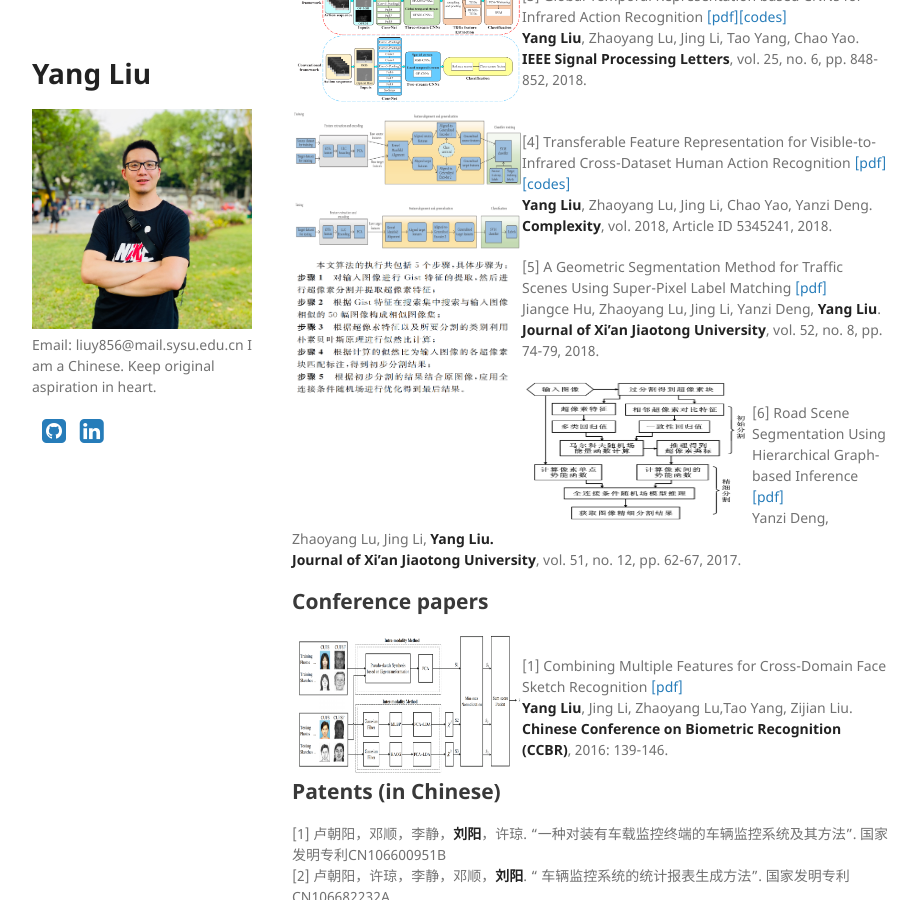
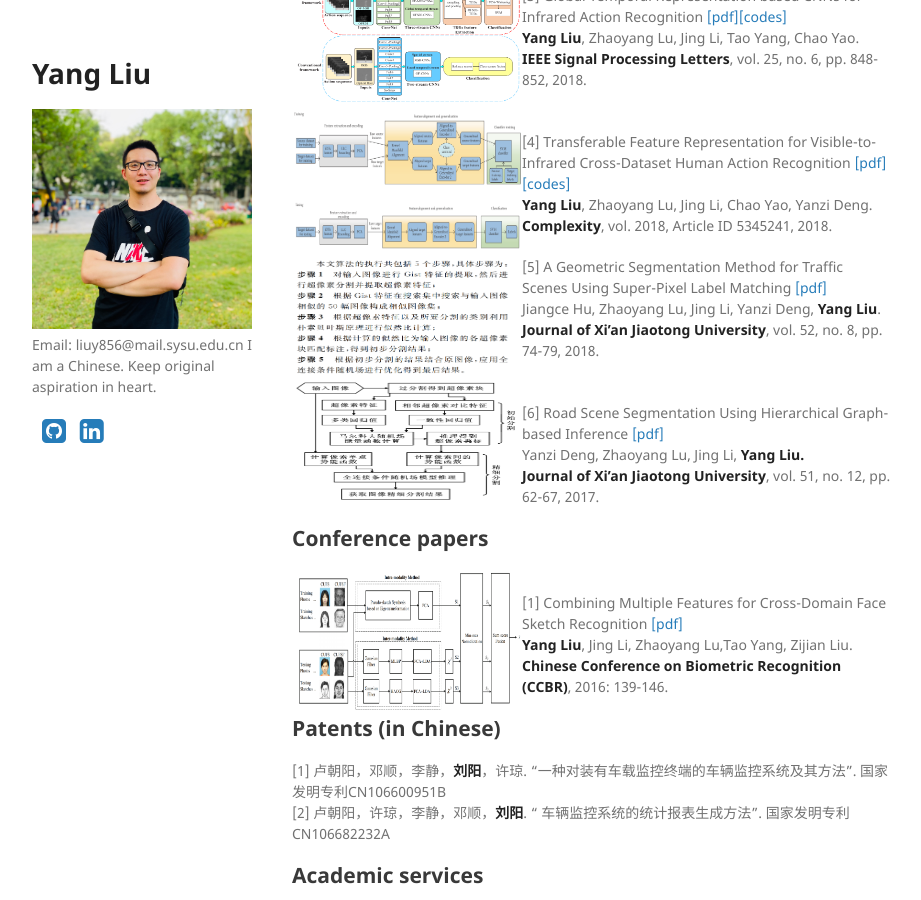
Before and after one commit to YangLiu9208/home, a Jekyll site: the page built from index.md, in a window 1280 px wide and 900 px high, scrolled down 1164 px. Shown: the whole window, without its empty margins (178-1099 px from the left). Built offline with Jekyll 4.4.1, drawn with Linux system fonts in a browser that asks for light colours; a style sheet for code colours, icons or effects is not loaded.

Commit message:
Update index.md

```diff
--- a/index.md
+++ b/index.md
@@ -73,7 +73,7 @@ Intelligent Transportation System
 
 <div align="left">
           <a>
-            <img border="0" src="./XJT1.png" align="left" width="230" height="140">
+            <img border="0" src="./XJT1.png" align="left" width="230" height="120">
           </a>
 </div>
 [5] A Geometric Segmentation Method for Traffic Scenes Using Super-Pixel Label Matching  [[pdf]](http://zkxb.xjtu.edu.cn//oa/darticle.aspx?type=view&id=201808012)
@@ -83,7 +83,7 @@ Jiangce Hu, Zhaoyang Lu, Jing Li, Yanzi Deng, **Yang Liu**.
 
 <div align="left">
           <a>
-            <img border="0" src="./XJT2.png" align="left" width="230" height="140">
+            <img border="0" src="./XJT2.png" align="left" width="230" height="120">
           </a>
 </div>
 [6] Road Scene Segmentation Using Hierarchical Graph-based Inference  [[pdf]](http://zkxb.xjtu.edu.cn/oa/DArticle.aspx?type=view&id=201712010)
```
